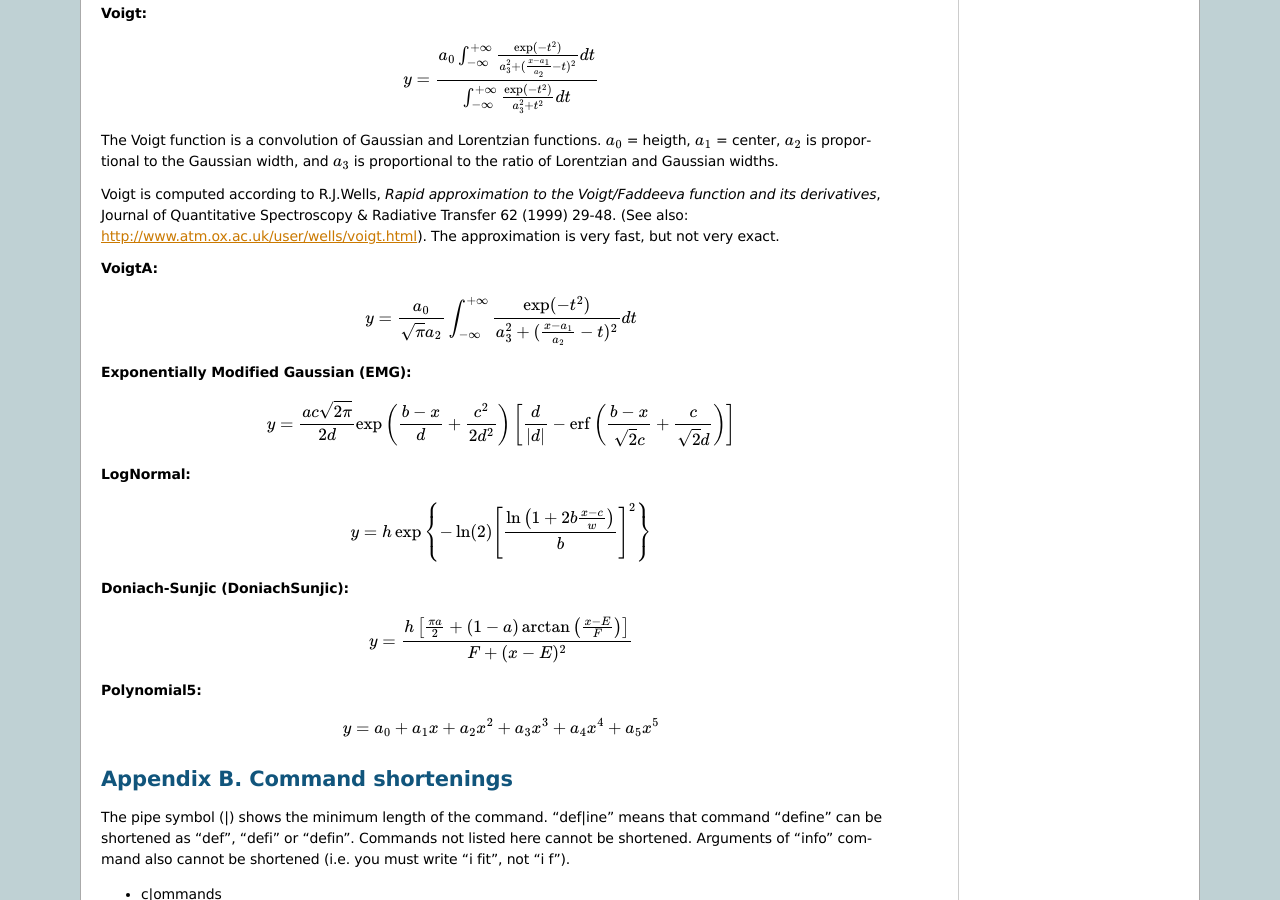
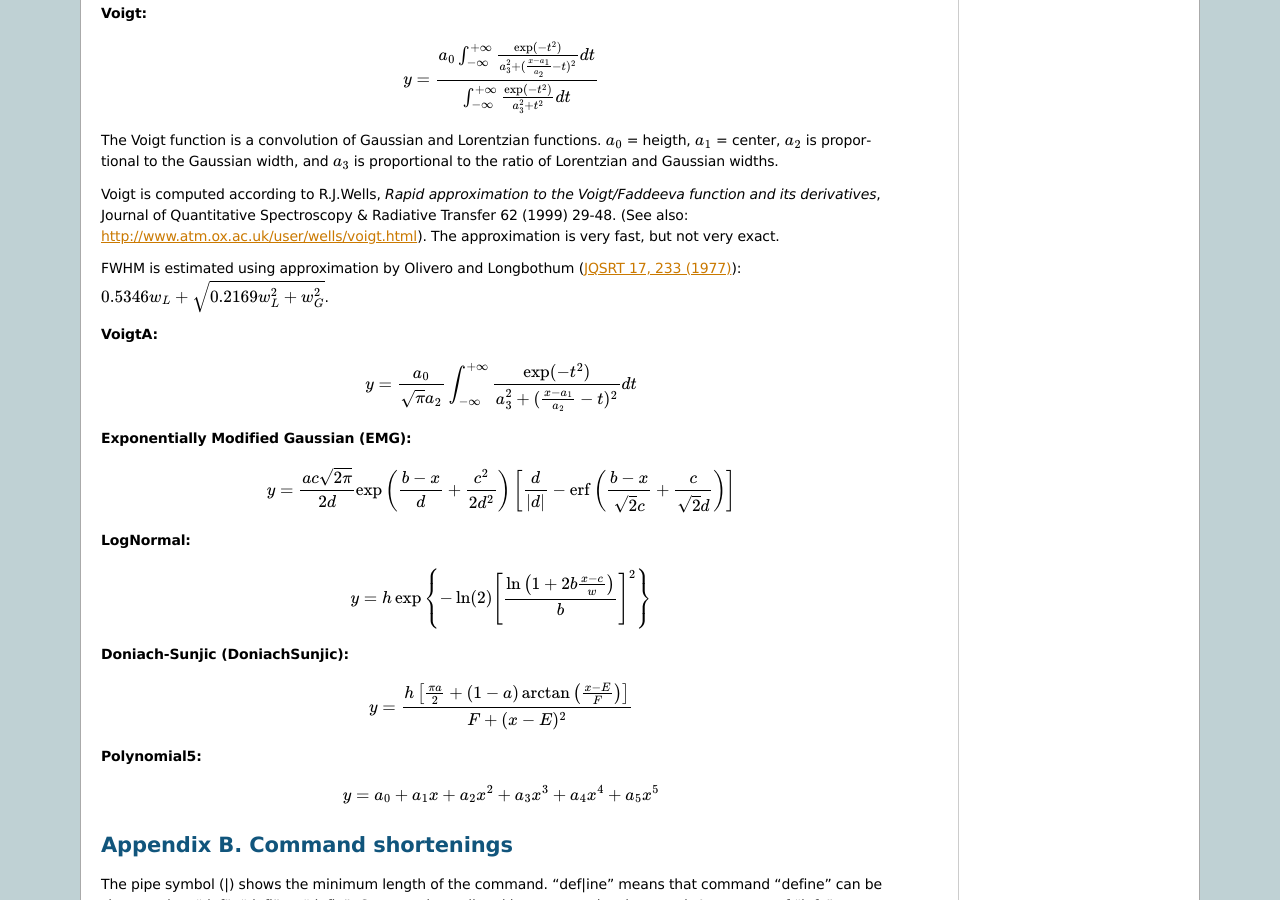
Before and after one commit to wojdyr/fityk, a Sphinx documentation site: the page built from doc/appendix.rst, in a window 1280 px wide and 900 px high, scrolled down 1448 px. Built offline with Sphinx 7.4.7, drawn with Linux system fonts in a browser that asks for light colours; formulas are drawn with MathJax 3.

Commit message:
* calculate FWHM of VoigtA in the same way as for Voigt * write in the manual how FWHM of Voigt is approximated

```diff
--- a/doc/appendix.rst
+++ b/doc/appendix.rst
@@ -107,6 +107,12 @@ Journal of Quantitative Spectroscopy & Radiative Transfer
 62 (1999) 29-48.
 (See also: http://www.atm.ox.ac.uk/user/wells/voigt.html).
 The approximation is very fast, but not very exact.
+
+FWHM is estimated using approximation by Olivero and Longbothum
+(`JQSRT 17, 233 (1977)`__):
+:math:`0.5346 w_L + \sqrt{0.2169 w_L^2 + w_G^2}`.
+
+__ http://dx.doi.org/10.1016/0022-4073(77)90161-3
 
 **VoigtA:**
 
```
Also changed, not shown: 2 other files.
